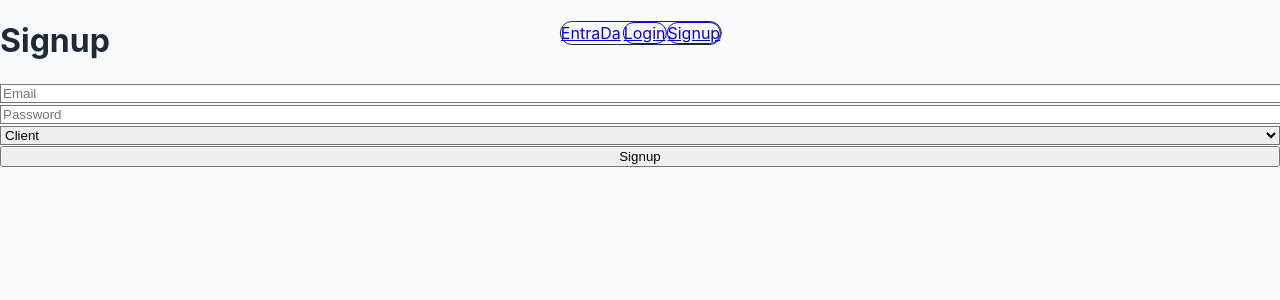
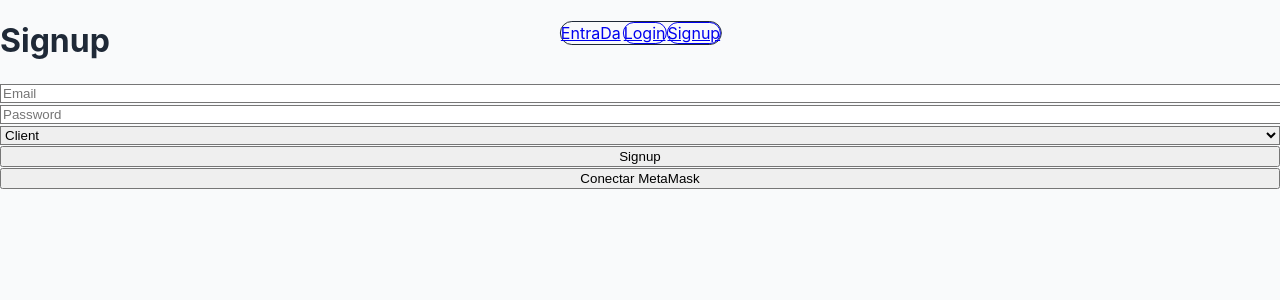
Before and after one commit to p2pdevmedia/EntraDa, a Next.js app: page /signup in a window 1280 px wide. Shown: the top 300 px of the page. Built offline with nearby package versions, Linux system fonts and the light colour scheme; no server answers.

Commit message:
Add MetaMask wallet authentication support

```diff
--- a/src/pages/api/auth/login.ts
+++ b/src/pages/api/auth/login.ts
@@ -13,7 +13,21 @@ export default async function handler(req: NextApiRequest, res: NextApiResponse)
     return res.status(429).json({ message: 'Too many attempts. Try again later' });
   }
 
-  const { email, password } = req.body;
+  const { email, password, walletAddress } = req.body;
+
+  if (walletAddress) {
+    const normalizedAddress = String(walletAddress).toLowerCase();
+    const user = await prisma.user.findUnique({ where: { walletAddress: normalizedAddress } });
+    if (!user) {
+      rateLimiters.login.fail(key);
+      return res.status(401).json({ message: 'Wallet not found' });
+    }
+
+    rateLimiters.login.succeed(key);
+    res.setHeader('Set-Cookie', `session=${user.id}; HttpOnly; Path=/; Max-Age=3600`);
+    return res.status(200).json({ id: user.id, email: user.email, role: user.role });
+  }
+
   if (!email || !password) {
     rateLimiters.login.fail(key);
     return res.status(400).json({ message: 'Email and password required' });
--- a/src/pages/api/auth/signup.ts
+++ b/src/pages/api/auth/signup.ts
@@ -14,7 +14,7 @@ export default async function handler(req: NextApiRequest, res: NextApiResponse)
     return res.status(429).json({ message: 'Too many attempts. Try again later' });
   }
 
-  const { email, password, role } = req.body;
+  const { email, password, role, walletAddress } = req.body;
   if (!email || !password) {
     rateLimiters.signup.fail(key);
     return res.status(400).json({ message: 'Email and password required' });
@@ -26,10 +26,26 @@ export default async function handler(req: NextApiRequest, res: NextApiResponse)
     return res.status(409).json({ message: 'User already exists' });
   }
 
+  const normalizedWallet = walletAddress ? String(walletAddress).toLowerCase() : null;
+  if (normalizedWallet) {
+    const walletOwner = await prisma.user.findUnique({ where: { walletAddress: normalizedWallet } });
+    if (walletOwner) {
+      rateLimiters.signup.fail(key);
+      return res.status(409).json({ message: 'Wallet already registered' });
+    }
+  }
+
   const passwordHash = await hashPassword(password);
 
   const userRole = Object.values(Role).includes(role) ? role : Role.CLIENT;
-  const user = await prisma.user.create({ data: { email, passwordHash, role: userRole } });
+  const user = await prisma.user.create({
+    data: {
+      email,
+      passwordHash,
+      role: userRole,
+      walletAddress: normalizedWallet,
+    },
+  });
 
   rateLimiters.signup.succeed(key);
   return res.status(201).json({ id: user.id, email: user.email, role: user.role });
--- a/src/pages/login.tsx
+++ b/src/pages/login.tsx
@@ -6,6 +6,7 @@ export default function Login() {
   const [email, setEmail] = useState('');
   const [password, setPassword] = useState('');
   const [message, setMessage] = useState('');
+  const [isMetaMaskLoading, setIsMetaMaskLoading] = useState(false);
 
   const submit = async (e: React.FormEvent) => {
     e.preventDefault();
@@ -22,6 +23,46 @@ export default function Login() {
     }
   };
 
+  const loginWithMetaMask = async () => {
+    setMessage('');
+    const ethereum = typeof window !== 'undefined' ? (window as any).ethereum : undefined;
+    if (!ethereum) {
+      setMessage('MetaMask no está disponible en este navegador.');
+      return;
+    }
+
+    try {
+      setIsMetaMaskLoading(true);
+      const accounts = await ethereum.request({ method: 'eth_requestAccounts' });
+      const account = Array.isArray(accounts) ? accounts[0] : null;
+      if (!account) {
+        setMessage('No se detectó ninguna cuenta activa en MetaMask.');
+        return;
+      }
+
+      const walletAddress = String(account).toLowerCase();
+      const res = await fetch('/api/auth/login', {
+        method: 'POST',
+        headers: { 'Content-Type': 'application/json' },
+        body: JSON.stringify({ walletAddress })
+      });
+      const data = await res.json().catch(() => ({}));
+      if (res.ok) {
+        window.location.href = '/dashboard';
+      } else {
+        setMessage(data.message || 'No se pudo iniciar sesión con MetaMask.');
+      }
+    } catch (error: any) {
+      if (error?.code === 4001) {
+        setMessage('Conexión con MetaMask cancelada.');
+      } else {
+        setMessage(error?.message || 'Error al conectar con MetaMask.');
+      }
+    } finally {
+      setIsMetaMaskLoading(false);
+    }
+  };
+
   return (
     <div className="max-w-md mx-auto mt-10 p-6 bg-white rounded shadow">
       <h1 className="text-2xl font-bold mb-4">Login</h1>
@@ -30,6 +71,16 @@ export default function Login() {
         <Input type="password" value={password} onChange={e => setPassword(e.target.value)} placeholder="Password" />
         <Button type="submit">Login</Button>
       </form>
+      <div className="mt-4">
+        <Button
+          type="button"
+          onClick={loginWithMetaMask}
+          disabled={isMetaMaskLoading}
+          className="bg-purple-600 hover:bg-purple-700"
+        >
+          {isMetaMaskLoading ? 'Conectando a MetaMask...' : 'Login con MetaMask'}
+        </Button>
+      </div>
       {message && <p className="mt-4 text-center text-sm text-gray-600">{message}</p>}
     </div>
   );
--- a/src/pages/signup.tsx
+++ b/src/pages/signup.tsx
@@ -8,16 +8,55 @@ export default function Signup() {
   const [password, setPassword] = useState('');
   const [role, setRole] = useState('CLIENT');
   const [message, setMessage] = useState('');
+  const [walletAddress, setWalletAddress] = useState('');
+  const [walletError, setWalletError] = useState('');
+  const [isConnectingWallet, setIsConnectingWallet] = useState(false);
+  const walletButtonClass = walletAddress
+    ? 'bg-green-600 hover:bg-green-700'
+    : 'bg-purple-600 hover:bg-purple-700';
 
   const submit = async (e: React.FormEvent) => {
     e.preventDefault();
     const res = await fetch('/api/auth/signup', {
       method: 'POST',
       headers: { 'Content-Type': 'application/json' },
-      body: JSON.stringify({ email, password, role })
+      body: JSON.stringify({ email, password, role, walletAddress: walletAddress || undefined })
     });
     const data = await res.json();
     setMessage(res.ok ? 'Account created' : data.message);
+  };
+
+  const connectWallet = async () => {
+    setWalletError('');
+    const ethereum = typeof window !== 'undefined' ? (window as any).ethereum : undefined;
+    if (!ethereum) {
+      setWalletError('MetaMask no está disponible en este navegador.');
+      return;
+    }
+
+    if (walletAddress) {
+      setWalletAddress('');
+      return;
+    }
+
+    try {
+      setIsConnectingWallet(true);
+      const accounts = await ethereum.request({ method: 'eth_requestAccounts' });
+      const account = Array.isArray(accounts) ? accounts[0] : null;
+      if (!account) {
+        setWalletError('No se detectó ninguna cuenta activa en MetaMask.');
+        return;
+      }
+      setWalletAddress(String(account).toLowerCase());
+    } catch (error: any) {
+      if (error?.code === 4001) {
+        setWalletError('Conexión con MetaMask cancelada.');
+      } else {
+        setWalletError(error?.message || 'Error al conectar con MetaMask.');
+      }
+    } finally {
+      setIsConnectingWallet(false);
+    }
   };
 
   return (
@@ -34,6 +73,24 @@ export default function Signup() {
         </Select>
         <Button type="submit">Signup</Button>
       </form>
+      <div className="mt-4 space-y-2">
+        <Button
+          type="button"
+          onClick={connectWallet}
+          disabled={isConnectingWallet}
+          className={walletButtonClass}
+        >
+          {walletAddress
+            ? 'Wallet conectada - clic para desconectar'
+            : isConnectingWallet
+              ? 'Conectando a MetaMask...'
+              : 'Conectar MetaMask'}
+        </Button>
+        {walletAddress && (
+          <p className="text-sm text-gray-700 break-all">Wallet: {walletAddress}</p>
+        )}
+        {walletError && <p className="text-sm text-red-600">{walletError}</p>}
+      </div>
       {message && <p className="mt-4 text-center text-sm text-gray-600">{message}</p>}
     </div>
   );
```
Also changed, not shown: 2 other files (tests, documents, lock files or other folders).
